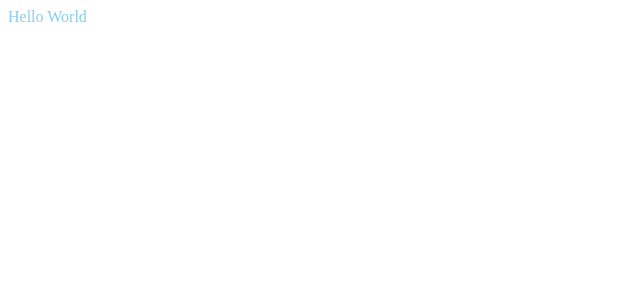
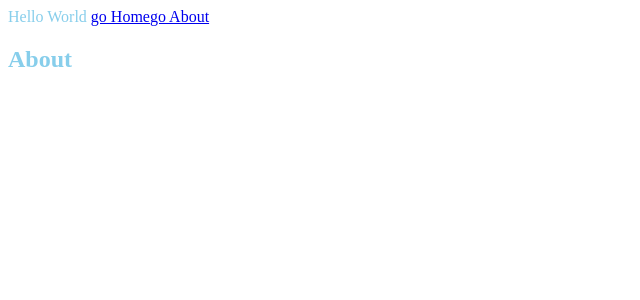
Before and after one commit to mingqiangChe/Blog, a Vue app: page /#/About in a window 1280 px wide. Shown: the top 300 px of the page, without its empty margins (0-640 px from the left). Built offline with nearby package versions, Linux system fonts and the light colour scheme.

Commit message:
vue模版0-1搭建完成

```diff
--- a/babel.config.js
+++ b/babel.config.js
@@ -1,7 +1,14 @@
-module.exports={
-  presets:[
-    ["@babel/preset-env",{
-      "useBuiltIns":"usage"
-    }]
+module.exports = {
+  presets: [
+    [
+      "@babel/preset-env",
+      {
+        useBuiltIns: "usage"
+      }
+    ]
+  ],
+  plugins: [
+     // 添加这个
+    '@babel/plugin-syntax-dynamic-import'
   ]
 }
--- a/package.json
+++ b/package.json
@@ -10,6 +10,7 @@
   "author": "",
   "license": "ISC",
   "devDependencies": {
+    "@babel/plugin-syntax-dynamic-import": "^7.8.3",
     "@intervolga/optimize-cssnano-plugin": "^1.0.6",
     "@types/clean-webpack-plugin": "^0.1.3",
     "@types/mini-css-extract-plugin": "^2.5.1",
@@ -32,6 +33,7 @@
     "thread-loader": "^3.0.4",
     "url-loader": "^4.1.1",
     "vue-loader": "^15.9.8",
+    "vue-template-compiler": "^2.6.14",
     "webpack": "^4.46.0",
     "webpack-bundle-analyzer": "^4.5.0",
     "webpack-cli": "^4.9.2",
@@ -43,9 +45,11 @@
     "@babel/polyfill": "^7.12.1",
     "@babel/preset-env": "^7.16.11",
     "@babel/runtime-corejs2": "^7.17.2",
+    "@types/vue-router": "^2.0.0",
     "babel-loader": "^8.2.3",
     "core-js": "^2.6.12",
     "vue": "^2.6.14",
-    "vue-template-compiler": "^2.6.14"
+    "vue-router": "^3.5.3",
+    "vuex": "^3.5.1"
   }
 }
--- a/src/App.vue
+++ b/src/App.vue
@@ -1,7 +1,11 @@
 <template>
   <div class="App">
     Hello World
+<router-link to="/Home">go Home</router-link>
+      <router-link to="/About">go About</router-link>
+      <router-view></router-view>
   </div>
+
 </template>
 
 <script>
--- a/src/main.js
+++ b/src/main.js
@@ -1,6 +1,8 @@
 import Vue from 'vue'
 import App from './App.vue'
+import router from './router'
 
 new Vue({
+  router,
   render: h => h(App)
 }).$mount('#app')
--- /dev/null
+++ b/src/router/index.js
@@ -0,0 +1,22 @@
+import Vue from 'vue'
+import VueRouter from "vue-router";
+Vue.use(VueRouter)
+export default new VueRouter({
+  mode: 'hash',
+  routes: [
+    {
+      path: '/Home',
+      component: () => import(/* webpackChunkName: "Home" */ '../views/Home.vue')
+      // component: Home
+    },
+    {
+      path: '/About',
+      component: () => import(/* webpackChunkName: "About" */ '../views/About.vue')
+      // component: About
+    },
+    {
+      path: '*',
+      redirect: '/Home'
+    }
+  ]
+})
--- /dev/null
+++ b/src/views/About.vue
@@ -0,0 +1,19 @@
+
+<template>
+  <div class="About">
+    <h2>About</h2>
+  </div>
+</template>
+
+<script>
+export default {
+  name: 'About',
+
+  data() {
+    return {};
+  }
+};
+</script>
+
+<style lang="scss" scoped>
+</style>
--- /dev/null
+++ b/src/views/Home.vue
@@ -0,0 +1,19 @@
+
+<template>
+  <div class="About">
+    <h2>Home</h2>
+  </div>
+</template>
+
+<script>
+export default {
+  name: 'Home',
+
+  data() {
+    return {};
+  }
+};
+</script>
+
+<style lang="scss" scoped>
+</style>
```
Also changed, not shown: 16 other files (tests, documents, lock files or other folders).
